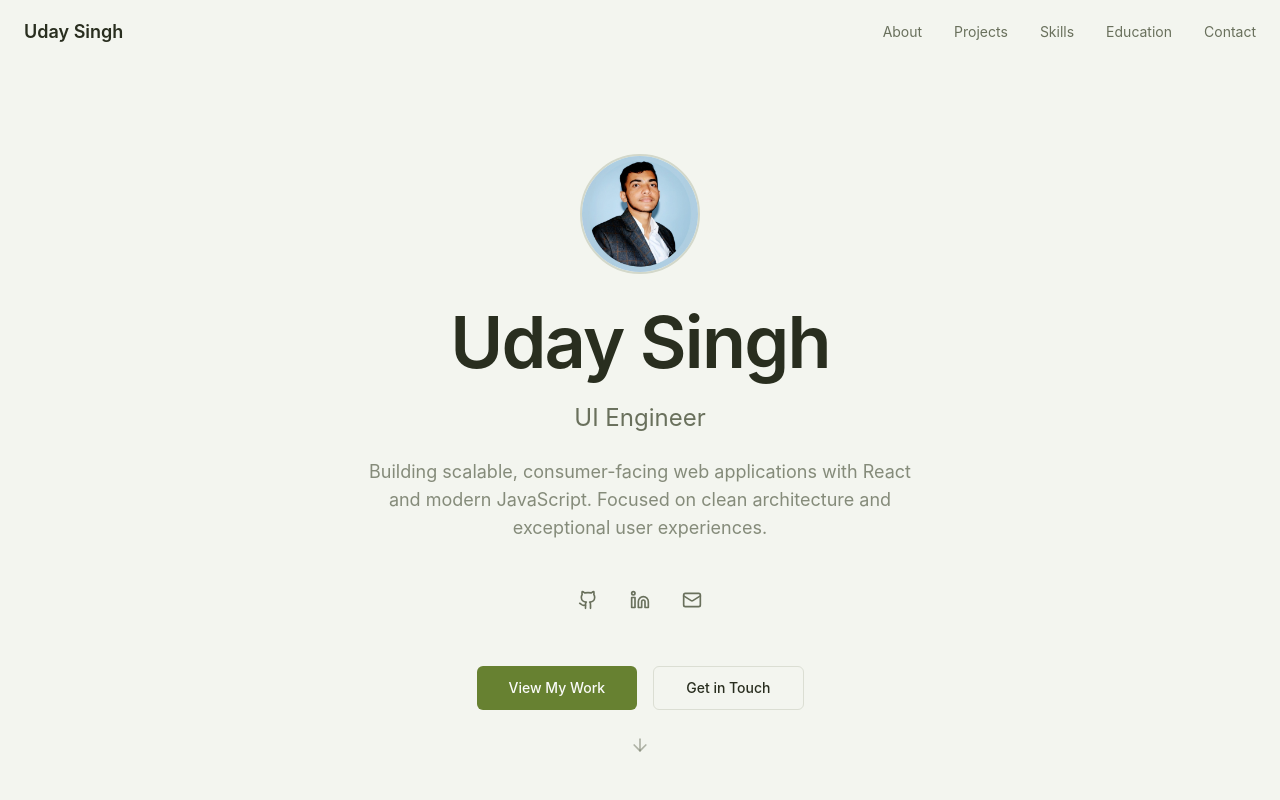
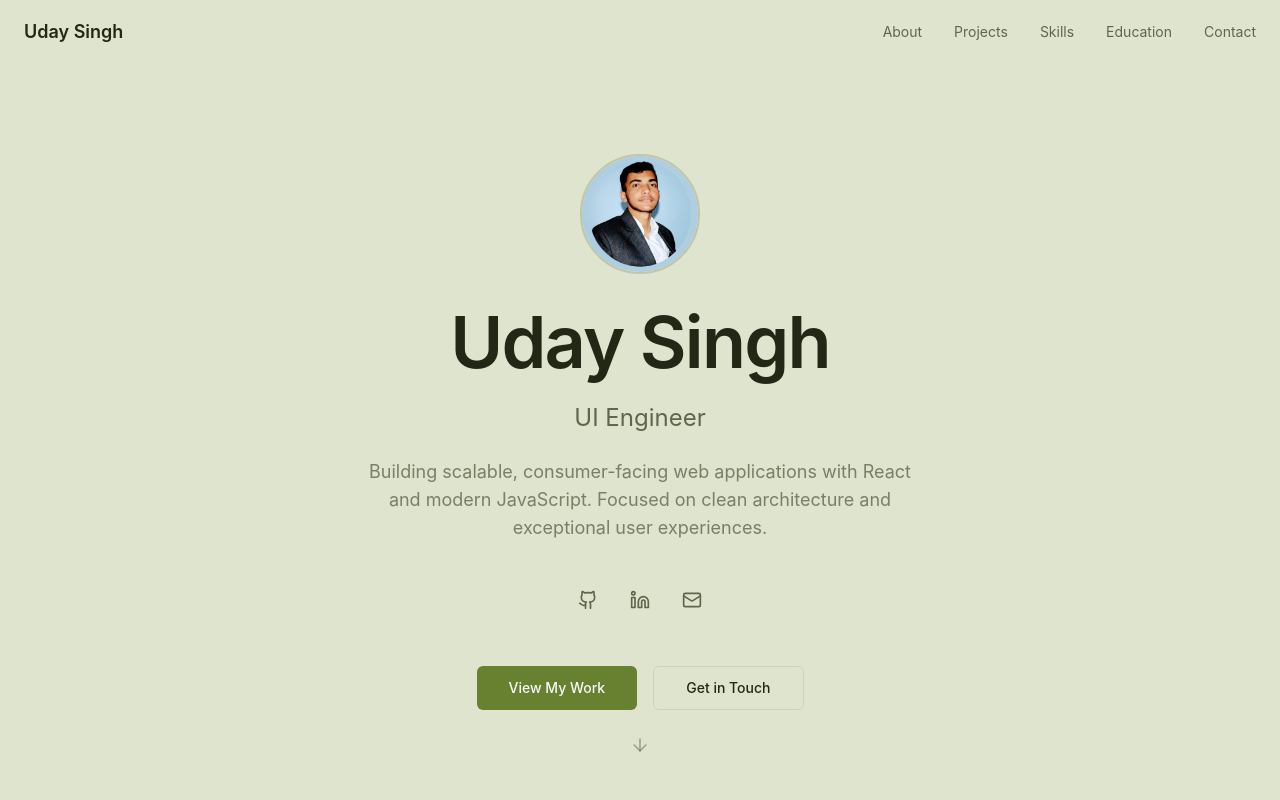
Before and after one commit to singhuday26/Portfolio-new, a React (Vite) app: page / in a window 1280 px wide. Shown: the top 800 px of the page. Built offline with nearby package versions, Linux system fonts and the light colour scheme.

Commit message:
feat: stronger olive green background color

```diff
--- a/src/index.css
+++ b/src/index.css
@@ -8,35 +8,35 @@
 
 @layer base {
   :root {
-    /* Light olive green theme */
-    --background: 80 25% 95%;
-    --foreground: 80 20% 15%;
+    /* Olive green theme - stronger background */
+    --background: 75 30% 85%;
+    --foreground: 80 30% 12%;
 
-    --card: 80 20% 98%;
-    --card-foreground: 80 20% 15%;
+    --card: 75 25% 90%;
+    --card-foreground: 80 30% 12%;
 
-    --popover: 80 20% 98%;
-    --popover-foreground: 80 20% 15%;
+    --popover: 75 25% 90%;
+    --popover-foreground: 80 30% 12%;
 
     /* Primary accent - Olive green */
     --primary: 80 45% 35%;
     --primary-foreground: 80 20% 98%;
 
     /* Secondary - Light olive */
-    --secondary: 80 20% 90%;
-    --secondary-foreground: 80 20% 20%;
+    --secondary: 75 25% 80%;
+    --secondary-foreground: 80 30% 15%;
 
-    --muted: 80 15% 90%;
-    --muted-foreground: 80 10% 40%;
+    --muted: 75 20% 80%;
+    --muted-foreground: 80 15% 35%;
 
-    --accent: 80 30% 88%;
-    --accent-foreground: 80 20% 15%;
+    --accent: 75 25% 78%;
+    --accent-foreground: 80 30% 12%;
 
     --destructive: 0 84% 60%;
     --destructive-foreground: 0 0% 100%;
 
-    --border: 80 15% 82%;
-    --input: 80 15% 85%;
+    --border: 75 20% 72%;
+    --input: 75 20% 78%;
     --ring: 80 45% 35%;
 
     --radius: 0.5rem;
```
